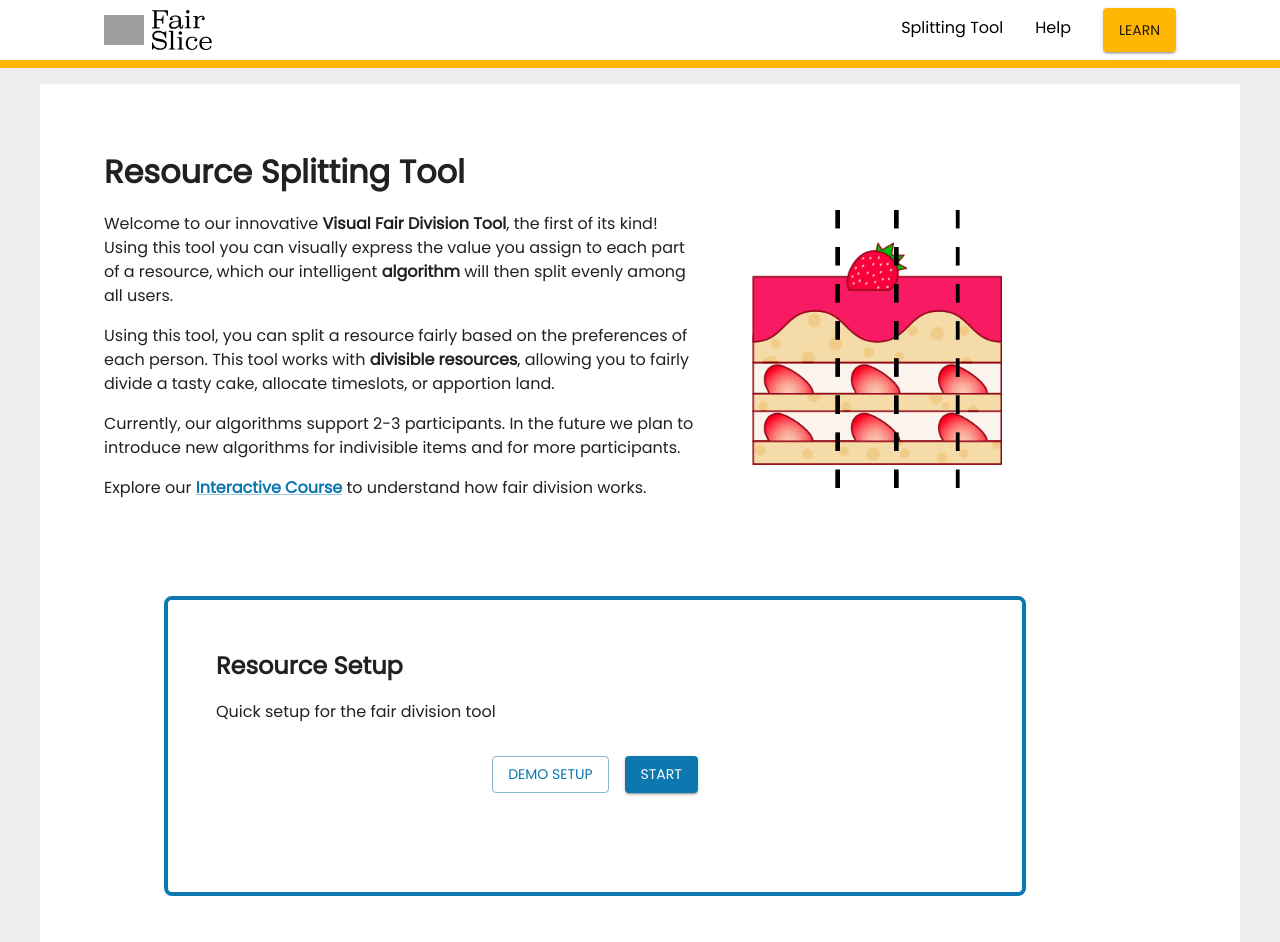
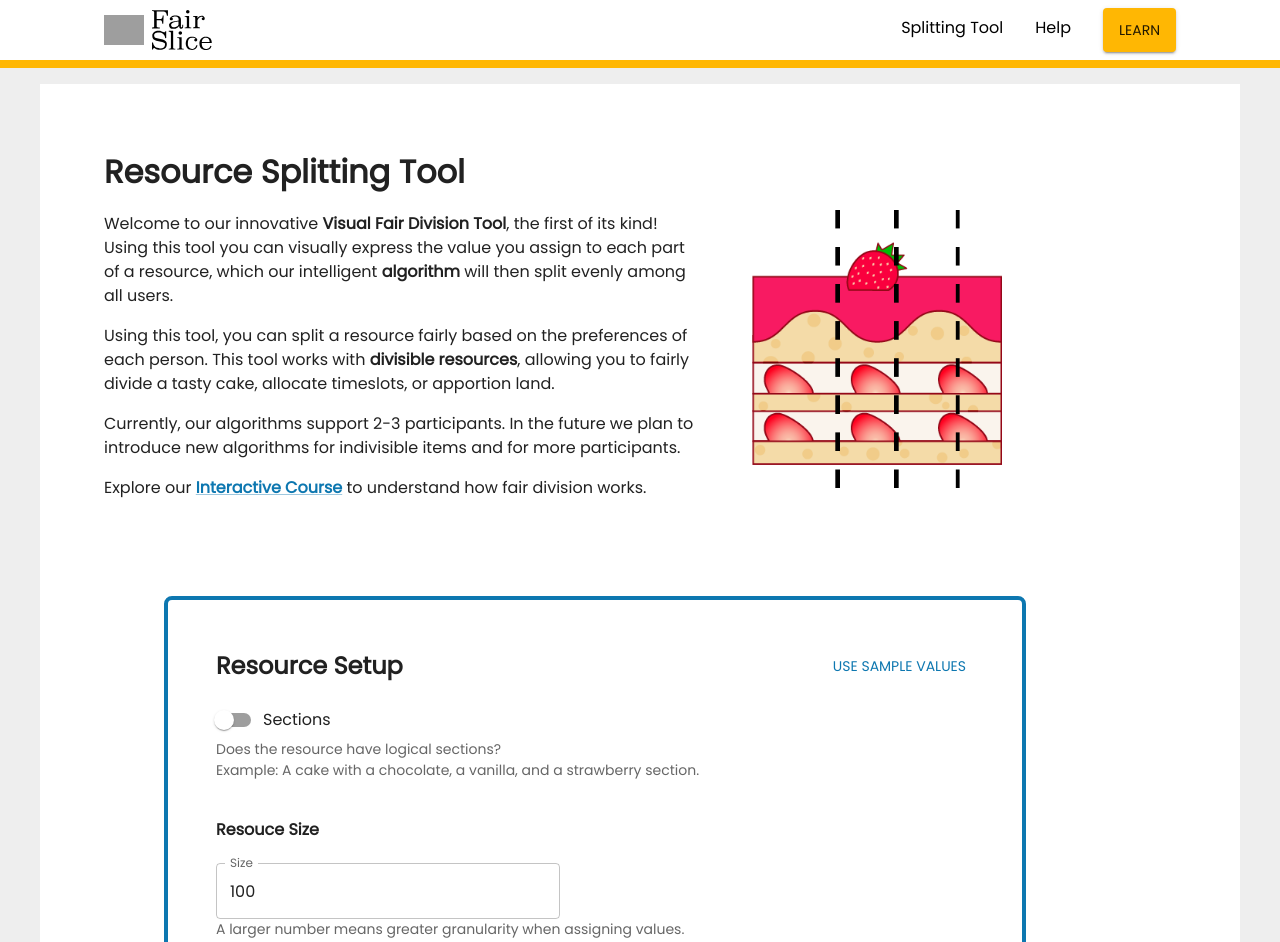
Before and after one commit to yongtenglei/cake, a React (Create React App) app: page /graph in a window 1280 px wide. Shown: the top 942 px of the page. Built offline with nearby package versions, Linux system fonts and the light colour scheme; grey boxes are pictures that could not be loaded.

Commit message:
fix data linkage between setup and graph

```diff
--- a/src/Graph/Graph.tsx
+++ b/src/Graph/Graph.tsx
@@ -1,5 +1,5 @@
 import maxBy from 'lodash.maxby'
-import { useState, useEffect } from 'react'
+import { useState } from 'react'
 
 import { Box } from '@mui/material'
 import { C_PRIMARY_LIGHT, getAgentColor } from '../colors'
@@ -30,8 +30,8 @@ import {
 import { createScales, isDrawingComplete } from './graphUtils'
 import { SectionConfig } from './SectionConfig'
 
-export const Graph = ({ v2 }: { v2?: boolean }) => {
-  const [cakeSize, setCakeSize] = useState<number>(2)
+export const Graph = ({ v1 }: { v1?: boolean }) => {
+  const [cakeSize, setCakeSize] = useState<number>(defaultCakeSize)
   const [sectionLabels, setSectionLabels] = useState<SectionLabel[]>([])
   const [algoUsed, setAlgoUsed] = useState<AlgoName | null>(null)
   const [algoResults, setAlgoResults] = useState<Portion[] | []>(null)
@@ -143,10 +143,10 @@ export const Graph = ({ v2 }: { v2?: boolean }) => {
 
   let body = null
   if (viewMode === 'setup') {
-    body = v2 ? (
-      <SectionConfig onCompletSetup={onCompletSetup} resetInput={resetInput} />
-    ) : (
+    body = v1 ? (
       <Setup onCompletSetup={onCompletSetup} setNewData={resetInput} />
+      ) : (
+      <SectionConfig onCompletSetup={onCompletSetup} initialSections={sectionLabels} cakeSize={cakeSize} />
     )
   } else if (viewMode === 'results') {
     body = (
--- a/src/Graph/SectionConfig.tsx
+++ b/src/Graph/SectionConfig.tsx
@@ -13,29 +13,35 @@ import { sampleLabels3Flavor } from './sampleData'
 
 interface TempSection {
   name: string
-  width: string // keeping this as a string when editing allows users to clear the field
+  width: string // keeping this as a numerical string when editing allows users to clear the field
   color: string
 }
+
+const convertSectionToEditableSection = (sections: SectionLabel[]): TempSection[] =>
+  sections.map((sec) => ({ ...sec, width: String(sec.end - sec.start) }))
 
 const HelperText = ({ children }) => (
   <Box sx={{ color: '#666', fontSize: 14 }}>{children}</Box>
 )
 
 interface SectionConfigProps {
+  initialSections: SectionLabel[]
   onCompletSetup: (sectionLabels: SectionLabel[], cakeSize?: number) => void
-  resetInput: VoidFunction
+  cakeSize: number
 }
 
-export const SectionConfig = ({ onCompletSetup, resetInput }: SectionConfigProps) => {
-  const [hasSections, setHasSections] = useState(true)
-  const [increments, setIncrements] = useState<number>(100)
-  const [sectionLabels, setSectionLabels] = useState<TempSection[]>([
-    {
-      name: '',
-      width: '1',
-      color: labelColors[0],
-    },
-  ])
+export const SectionConfig = ({
+  initialSections,
+  onCompletSetup,
+  cakeSize,
+}: SectionConfigProps) => {
+  // Either the cake has section labels and the size is derived from that,
+  // or the cake has no labels and the size is set manually.
+  const [size, setSize] = useState<number>(cakeSize)
+  const [hasSections, setHasSections] = useState(!!initialSections.length)
+  const [sectionLabels, setSectionLabels] = useState<TempSection[]>(
+    convertSectionToEditableSection(initialSections)
+  )
 
   // Use a simplified version of the sections until the form is submitted
   const createNewSection = () => {
@@ -51,7 +57,7 @@ export const SectionConfig = ({ onCompletSetup, resetInput }: SectionConfigProps
   }
   const setDemo = () => {
     setHasSections(true)
-    setSectionLabels(sampleLabels3Flavor.map((sec) => ({ ...sec, width: '1' })))
+    setSectionLabels(convertSectionToEditableSection(sampleLabels3Flavor))
   }
   const removeSection = (i: number) => {
     setSectionLabels(sectionLabels.filter((_, index) => i !== index))
@@ -84,7 +90,7 @@ export const SectionConfig = ({ onCompletSetup, resetInput }: SectionConfigProps
         })
       )
     } else {
-      resetInput()
+      onCompletSetup([], size)
     }
   }
 
@@ -181,16 +187,17 @@ export const SectionConfig = ({ onCompletSetup, resetInput }: SectionConfigProps
         ) : (
           <Stack direction="row" justifyContent={'space-between'} marginTop={2}>
             <div>
-            <h4>Resouce Size</h4>
+              <h4>Resouce Size</h4>
               <TextField
                 type="number"
                 InputLabelProps={{ shrink: true }}
                 label="Size"
-                value={increments}
-                onChange={(e) => setIncrements(Number(e.target.value))}
+                value={size}
+                onChange={(e) => setSize(Number(e.target.value))}
               />
               <HelperText>
-                A larger number means greater granularity when assigning values.<br />
+                A larger number means greater granularity when assigning values.
+                <br />
                 100 is a good default value because it can represent a percentage.
               </HelperText>
             </div>
--- a/src/Graph/Setup.tsx
+++ b/src/Graph/Setup.tsx
@@ -5,13 +5,12 @@ import { Box, Button, IconButton, Stack, TextField } from '@mui/material'
 import { MuiColorInput } from 'mui-color-input'
 import { useState } from 'react'
 
+import { InteractionContainer } from '../Layouts'
 import { labelColors } from '../colors'
 import { MenuButton } from '../components/MenuButton'
-import { UpdateDataInput } from '../components/UploadDataInput'
 import { Preferences, SectionLabel } from '../types'
 import { margin } from './graphConstants'
 import { sampleLabels3Flavor } from './sampleData'
-import { InteractionContainer } from '../Layouts'
 
 // TODO: add transitions here
 // It's not as easy as dropping in a MUI Slide or Fade
--- a/src/index.tsx
+++ b/src/index.tsx
@@ -12,16 +12,15 @@ import {
   C_SECONDARY_LIGHT,
   C_SUCCESS,
 } from './colors'
+import { Page } from './components/Page'
 import './index.css'
 import { PageLayout } from './Layouts'
 import { ErrorPage } from './Pages/ErrorPage'
 import { GraphPage } from './Pages/GraphPage'
+import { HelpPage } from './Pages/HelpPage'
 import { LandingPage } from './Pages/LandingPage'
+import { LearningPage } from './Pages/LearningPage/LearningPage'
 import { PrivacyPolicyPage } from './Pages/PrivacyPolicyPage'
-import { HelpPage } from './Pages/HelpPage'
-import { LearningPage } from './Pages/LearningPage/LearningPage'
-import { Page } from './components/Page'
-import { SectionConfig } from './Graph/SectionConfig'
 
 const theme = createTheme({
   typography: {
@@ -102,7 +101,8 @@ export const router = createBrowserRouter([
         path: '/graph2',
         element: (
           <Page title="Splitting Tool">
-            <GraphPage v2 />
+            {/* old version */}
+            <GraphPage v1 />
           </Page>
         ),
       },
```
